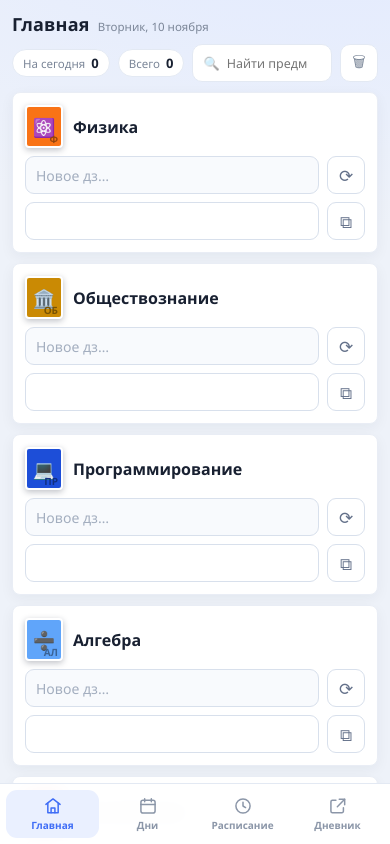
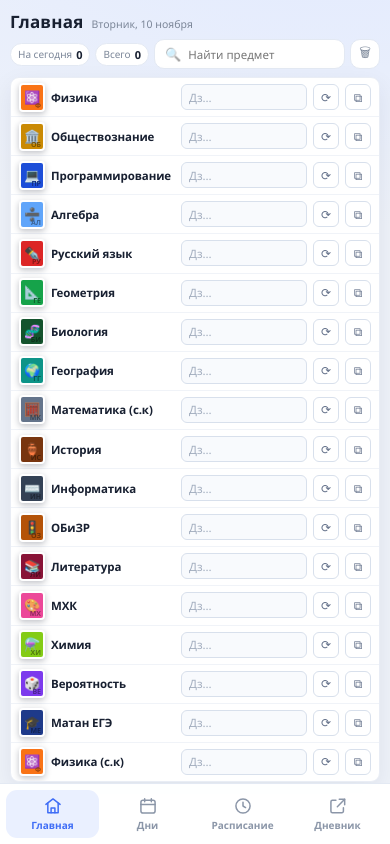
Before and after one commit to D1lim0n/dz, a plain HTML site: page index.html in a window 390 px wide. Drawn offline with Linux system fonts and the light colour scheme.

Commit message:
Update index.html

```diff
--- a/index.html
+++ b/index.html
@@ -169,38 +169,69 @@ to { opacity: 1; transform: scale(1); }
 @media (max-width: 820px) {
 .sidebar { display: none; }
 .mobile-nav { display: flex; }
-.screen { padding: 12px 12px 84px; gap: 10px; overflow: auto; }
-.topbar { gap: 8px; }
-.topbar-head { flex-wrap: wrap; gap: 2px 8px; }
-.topbar h1 { font-size: 18px; }
-.date-label { font-size: 11.5px; }
-.topbar-tools { width: 100%; }
-.search { flex: 1; height: 38px; }
-.search input { width: 100%; }
-.ghost-btn { width: 38px; height: 38px; }
-.list { background: transparent; border: none; box-shadow: none; overflow: visible; gap: 10px; flex: none; }
+
+/* экран целиком, без внешней прокрутки */
+.screen { padding: 10px 10px calc(62px + env(safe-area-inset-bottom)); gap: 8px; overflow: hidden; }
+
+/* компактная шапка: заголовок + одна строка инструментов */
+.topbar { gap: 6px; }
+.topbar-head { flex-wrap: nowrap; gap: 8px; }
+.topbar h1 { font-size: 17px; }
+.date-label { font-size: 10.5px; }
+.topbar-tools { width: 100%; flex-wrap: nowrap; gap: 5px; }
+.chip { padding: 3px 7px; font-size: 10px; gap: 4px; }
+.chip b { font-size: 11px; }
+.search { flex: 1; min-width: 0; height: 30px; }
+.search input { width: 100%; font-size: 11.5px; }
+.ghost-btn { width: 30px; height: 30px; font-size: 13px; }
+
+/* Главная: плотный список на всю высоту, 18 строк без прокрутки */
+.list { flex: 1; min-height: 0; overflow: auto; gap: 0; background: var(--panel); border: 1px solid #e9edf5; border-radius: var(--radius); box-shadow: var(--shadow); }
+.list--main { overflow: hidden; }
 .list--main .row,
-.list--day .row { display: grid; grid-template-columns: auto 1fr; grid-template-areas: "nb subj" "edit edit" "done done"; gap: 8px 10px; flex: none; min-height: 0; padding: 12px; background: var(--panel); border: 1px solid #e9edf5; border-radius: 8px; box-shadow: 0 4px 14px rgba(23, 35, 60, .05); }
-.nb { grid-area: nb; width: 38px; height: 43px; min-width: 38px; border-radius: 4px; }
-.nb .ss { font-size: 18px; }
-.nb .bb { font-size: 10px; right: 3px; bottom: 2px; }
-.subj { grid-area: subj; flex: none; }
-.sname { font-size: 16px; }
-.edit { grid-area: edit; }
-.done { grid-area: done; }
-.inp,
-.hwbox { height: 38px; }
-.inp { font-size: 14px; }
-.hwtext { font-size: 14px; }
-.iconbtn { width: 38px; height: 38px; font-size: 17px; }
-.check { width: 20px; height: 20px; }
-.day-tile { border-radius: 9px; }
-.day-big { font-size: 40px; }
-.sched-card { min-height: 340px; }
-.sched-card .nb-lg { width: 38px; height: 42px; min-width: 38px; }
-.sched-card .nb-lg .ss { font-size: 18px; }
-.lesson { font-size: 16px; }
-.toast { bottom: 86px; }
+.list--day .row { display: flex; gap: 6px; padding: 0 8px; background: none; border: none; border-bottom: 1px solid #f0f3f8; border-radius: 0; box-shadow: none; }
+.list--main .row { flex: 1 1 0; min-height: 0; max-height: 46px; }
+.list--day .row { flex: none; min-height: 44px; }
+.list--main .row:last-child { border-bottom: none; }
+
+.list .nb { width: 26px; height: 29px; min-width: 26px; border-radius: 4px; }
+.list .nb .ss { font-size: 13px; }
+.list .nb .bb { font-size: 7px; right: 2px; bottom: 1px; }
+.list .subj { flex: 0 0 124px; width: 124px; gap: 4px; }
+.list .sname { font-size: 11.5px; letter-spacing: -.1px; }
+.list .pill { padding: 1px 4px; font-size: 8px; }
+.list .inp { flex: 1; min-width: 0; height: 26px; padding: 0 7px; font-size: 11.5px; border-radius: 6px; }
+.list .inp.filled { background: var(--green-soft); border-color: #b9ecc9; color: #15693a; }
+.list .iconbtn { width: 26px; height: 26px; font-size: 12px; border-radius: 6px; }
+.list .hwbox { flex: 1; height: 26px; padding: 0 20px 0 7px; border-radius: 6px; }
+.list .hwtext { font-size: 11.5px; }
+.list .check { width: 14px; height: 14px; font-size: 8px; right: 3px; }
+
+/* Дни: 2×3 на всю высоту */
+.days-wrap { flex: 1; min-height: 0; }
+.days-grid { grid-template-columns: repeat(2, 1fr); grid-template-rows: repeat(3, 1fr); gap: 8px; }
+.day-tile { padding: 8px; gap: 3px; border-radius: 9px; }
+.day-big { font-size: clamp(28px, 7vh, 44px); letter-spacing: 2px; }
+.day-full { font-size: 9px; }
+.day-count { font-size: 10px; }
+.today-flag { top: 6px; right: 6px; padding: 2px 5px; font-size: 8px; }
+
+/* Расписание: 2×3, все 6 карточек в одном экране */
+.sched-wrap { flex: 1; min-height: 0; overflow: hidden; }
+.sched-grid { grid-template-columns: repeat(2, 1fr); grid-template-rows: repeat(3, 1fr); gap: 8px; align-content: stretch; height: 100%; }
+.sched-card { min-height: 0; padding: 6px 8px; overflow: hidden; }
+.sched-card header { gap: 5px; padding-bottom: 3px; margin-bottom: 3px; }
+.sched-day { font-size: 13px; }
+.sched-full { font-size: 8px; letter-spacing: .2px; }
+.sched-card header .today-flag { padding: 1px 4px; font-size: 7px; }
+.lessons { justify-content: space-between; }
+.lesson { font-size: 10px; gap: 4px; }
+.room { padding: 1px 4px; font-size: 8px; }
+.sched-card .nb-lg { width: 18px; height: 20px; min-width: 18px; border-width: 1.5px; border-radius: 3px; }
+.sched-card .nb-lg .ss { font-size: 9px; }
+.sched-card .nb-lg .bb { font-size: 5.5px; right: 1px; bottom: 0; }
+
+.toast { bottom: 72px; font-size: 11.5px; }
 }
 </style>
 </head>
@@ -616,7 +647,35 @@ function notebook(subject, large = false) {
   </span>`;
 }
 
+/* Телефон: строки рисуем компактно, чтобы все 18 предметов влезали в экран.
+   На телефоне поле ввода сразу показывает сохранённое дз — его можно править. */
+const PHONE_MEDIA = window.matchMedia('(max-width: 820px)');
+
+function isPhone() {
+  return PHONE_MEDIA.matches;
+}
+
+function phoneRow(subject, showDay) {
+  const text = homeworkText(subject);
+  const day = homeworkDay(subject);
+  const isToday = day && day === currentWeekDay();
+
+  const pill = showDay && day
+    ? `<span class="pill${isToday ? ' today' : ''}" title="Дз на ${WEEK_FULL[day].toLowerCase()}">${day}</span>`
+    : '';
+
+  return `<div class="row row--phone" data-subject="${escapeHtml(subject)}">
+    ${notebook(subject)}
+    <div class="subj"><span class="sname">${subject}</span>${pill}</div>
+    <input class="inp${text ? ' filled' : ''}" value="${escapeHtml(text)}" placeholder="Дз…" autocomplete="off">
+    <button class="iconbtn reset-btn" title="Сбросить дз">⟳</button>
+    <button class="iconbtn copy-btn" title="Скопировать">⧉</button>
+  </div>`;
+}
+
 function subjectRow(subject, showDay) {
+  if (isPhone()) return phoneRow(subject, showDay);
+
   const text = homeworkText(subject);
   const day = homeworkDay(subject);
   const isToday = day && day === currentWeekDay();
@@ -917,6 +976,17 @@ function init() {
   document.addEventListener('keydown', onKeydown);
   ui.search.addEventListener('input', renderMain);
 
+  /* при повороте телефона или смене ширины перерисовываем строки */
+  const rerenderForLayout = () => {
+    renderMain();
+    renderDays();
+    renderSchedule();
+    if (currentDay) renderDay();
+  };
+
+  if (PHONE_MEDIA.addEventListener) PHONE_MEDIA.addEventListener('change', rerenderForLayout);
+  else PHONE_MEDIA.addListener(rerenderForLayout);
+
   ui.modalYes.addEventListener('click', () => {
     const action = confirmAction;
     closeDialog();
```
